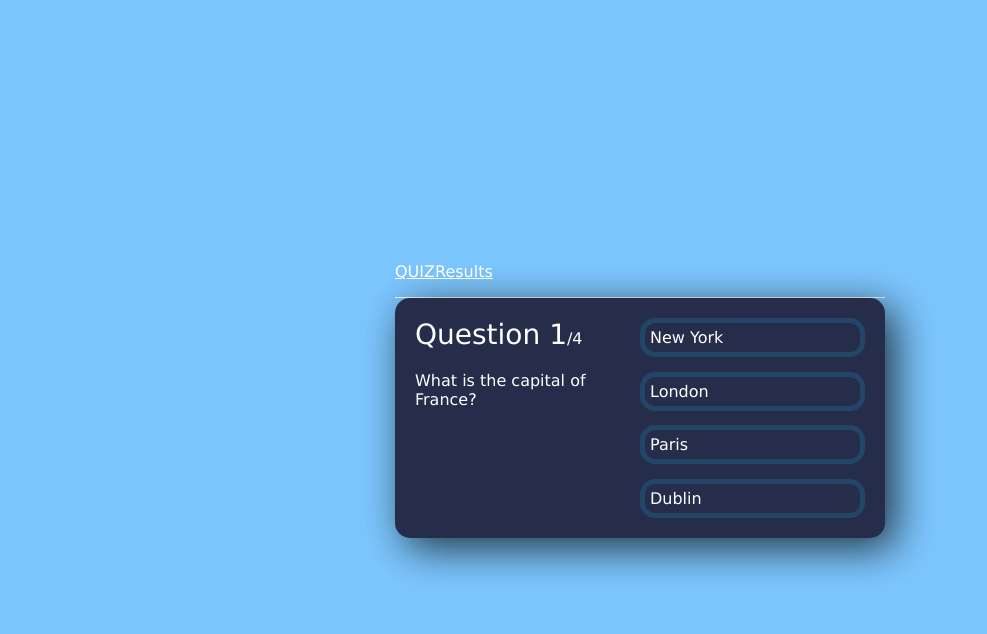
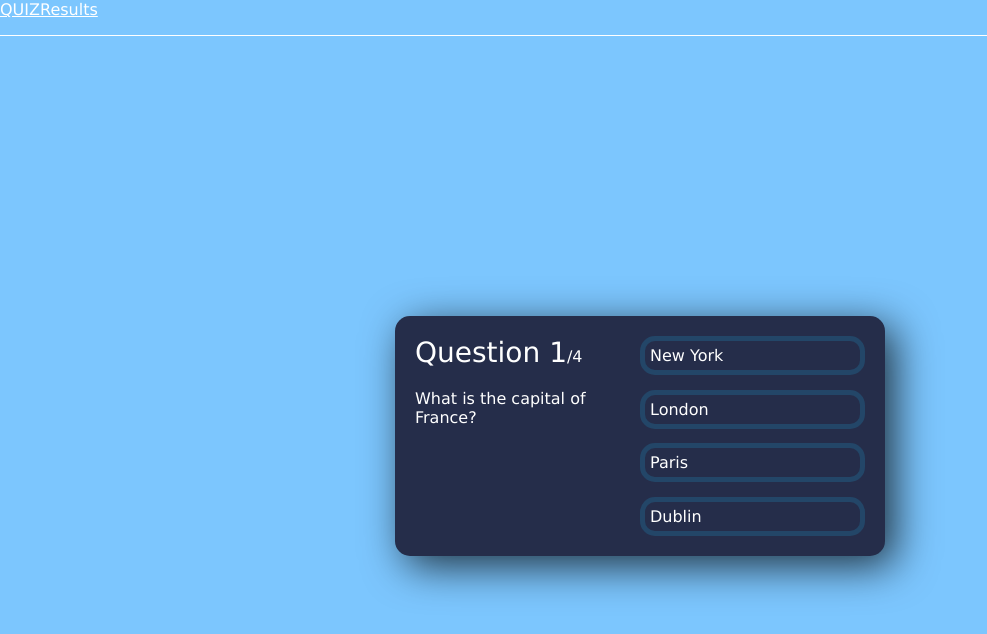
Before and after one commit to IlyaKrapivnoy/react_quiz_selftest, a React (Create React App) app: page / in a window 1280 px wide. Shown: the top 634 px of the page, without its empty margins (0-987 px from the left). Built offline with nearby package versions, Linux system fonts and the light colour scheme.

Commit message:
change styles

```diff
--- a/src/App.js
+++ b/src/App.js
@@ -62,6 +62,7 @@ export default function App() {
     return (
         <>
             <Header />
+            <div className='wrapper'>
                 <div className='app'>
                     {showScore ? (
                         <div className='score-section'>
@@ -104,6 +105,7 @@ export default function App() {
                         </>
                     )}
                 </div>
+            </div>
         </>
     );
 }
--- a/src/index.css
+++ b/src/index.css
@@ -13,9 +13,6 @@ body {
 
   body {
     background-color: #7cc6fe;
-    display: flex;
-    justify-content: center;
-    align-items: center;
     min-height: 100vh;
   }
 
@@ -29,6 +26,14 @@ body {
     box-shadow: 10px 10px 42px 0px rgba(0, 0, 0, 0.75);
     display: flex;
     justify-content: space-evenly;
+
+  }
+
+  .wrapper {
+    align-items: center;
+    display: flex;
+    justify-content: center;
+    height: 100vh;
   }
 
   .score-section {
```
Lines whose indentation alone changed are shown as unchanged.
